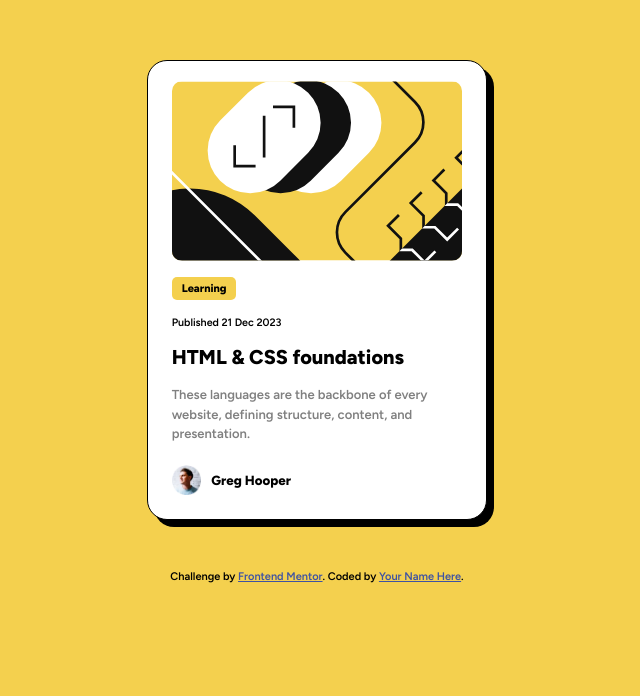
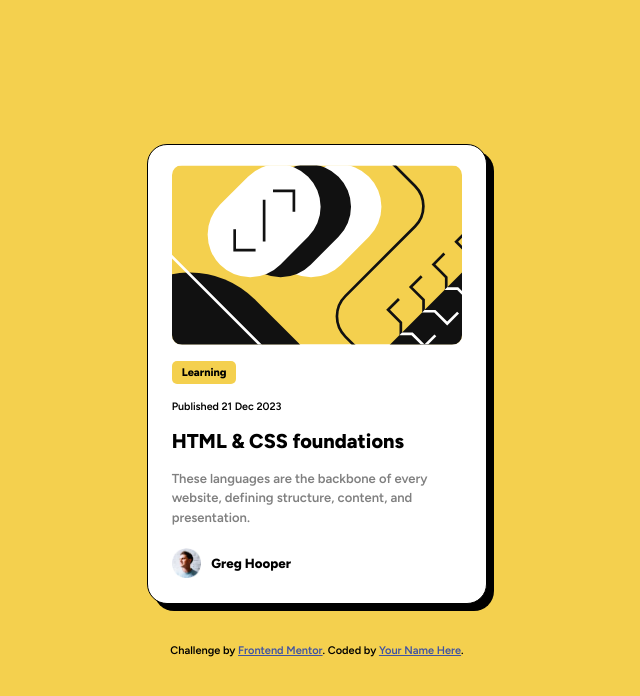
Before and after one commit to cesarlaviery/Blog-preview-card, a plain HTML site: page index.html in a window 1280 px wide. Shown: the whole page, without its empty margins (323-963 px from the left). Drawn offline with Linux system fonts and the light colour scheme.

Commit message:
Add files via upload

```diff
--- a/CSS/styles.css
+++ b/CSS/styles.css
@@ -17,12 +17,17 @@ body {
     background-color: var(--yellow);
     font-family: 'Figtree', sans-serif;
     overflow: hidden;
+    height: 100vh;
+    display: flex;
+    justify-content: center;
+    flex-direction: column;
 }
 
 .card {
     width: 310px;
     height: 460px;
-    margin: 60px auto 50px;
+    margin: 0 auto;
+    margin-bottom: 40px;
     background-color: var(--white);
     border-radius: 20px;
     border: 1px solid black;
```
